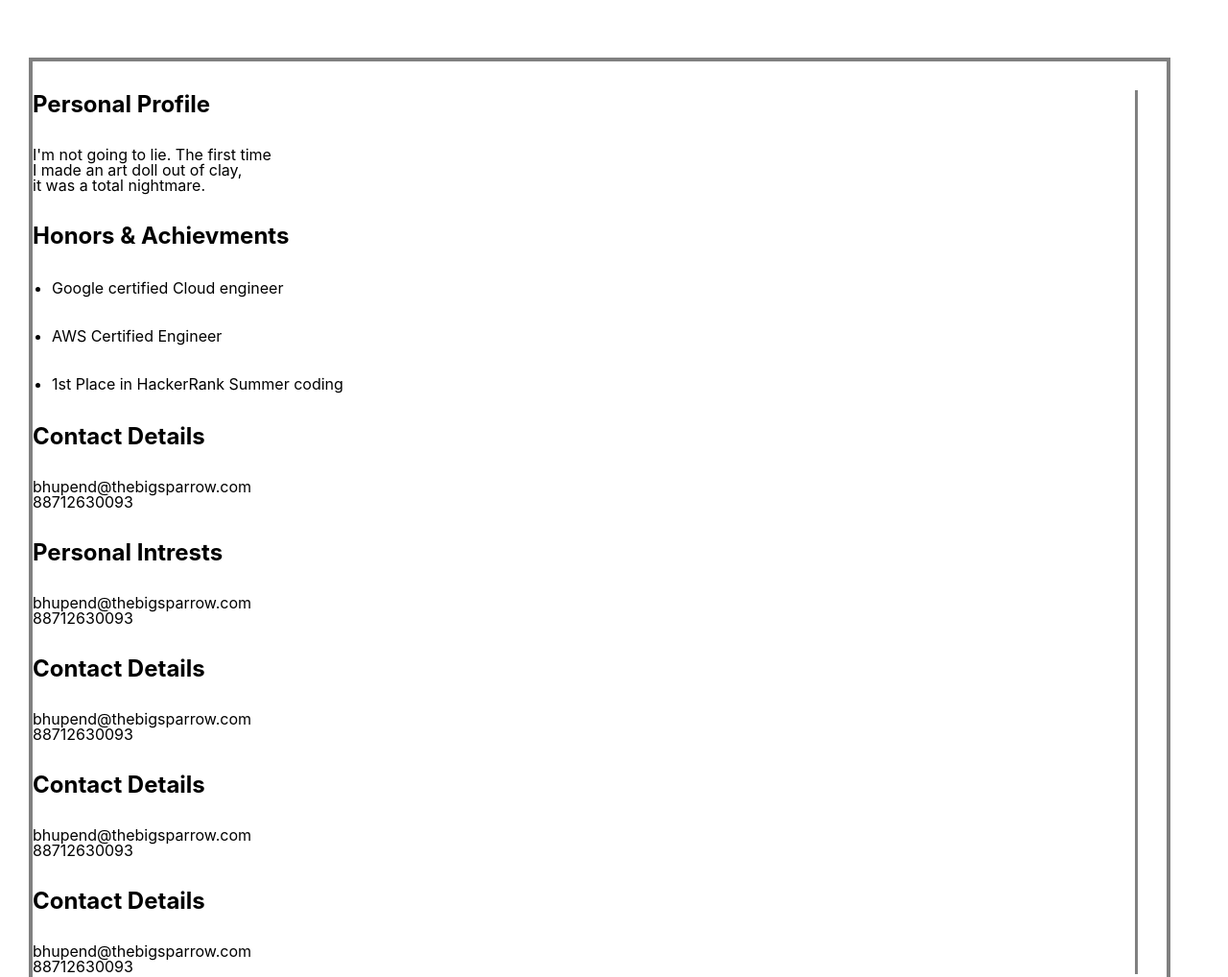
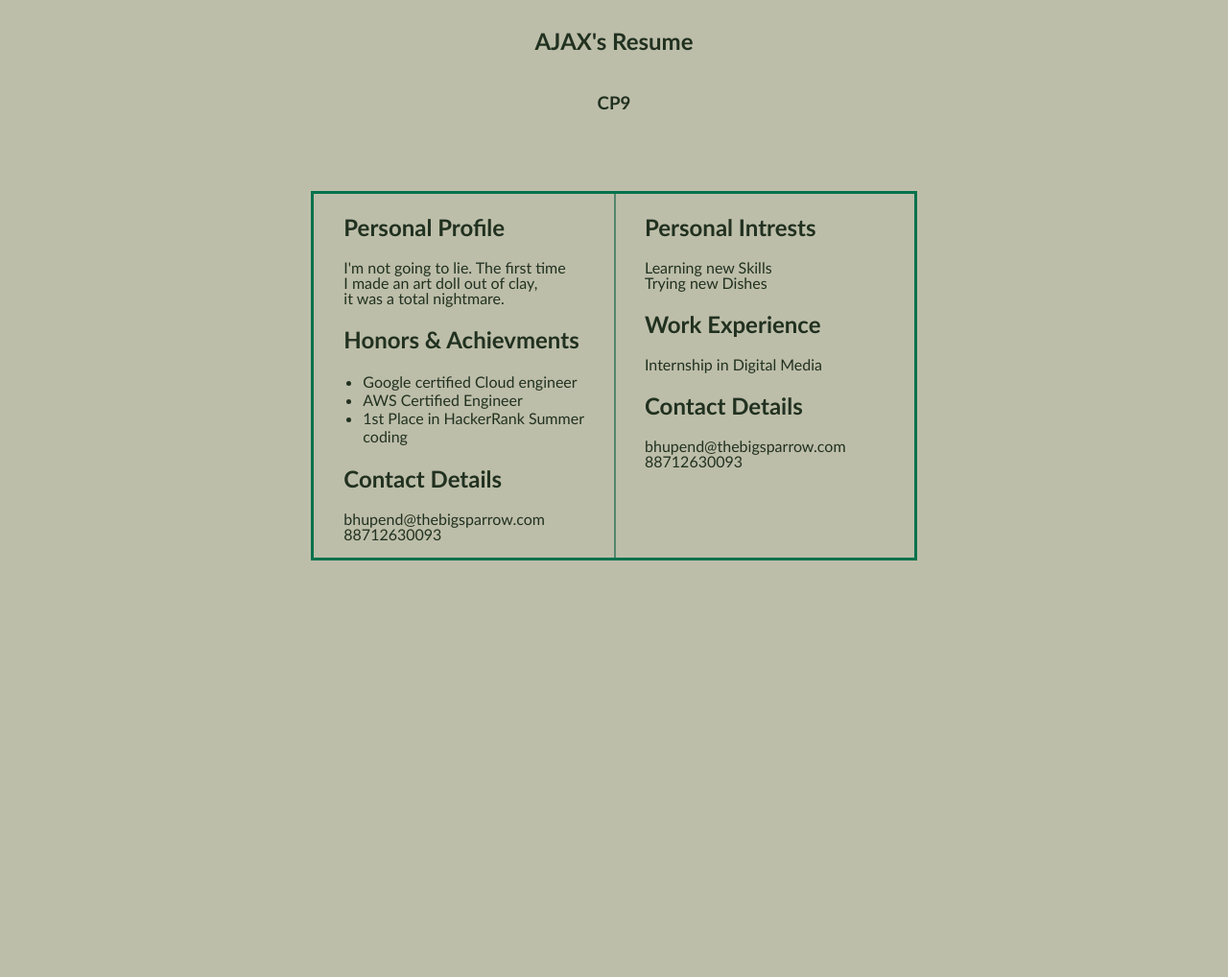
Before and after one commit to Ajax-thebug/devsnest-frontend, a plain HTML site: page Day 2/index.html in a window 1280 px wide. Shown: the top 1018 px of the page at 96% size. After the commit the page ends 800 px from the top, so only its background shows below. Drawn offline with Linux system fonts and the light colour scheme; a script that the page names is missing.

Commit message:
Day 2 styling

```diff
--- a/Day 2/index.html
+++ b/Day 2/index.html
@@ -9,8 +9,12 @@
     <script src='main.js'></script>
 </head>
 <body>
+    <div id="tittle">
+        <h2 id="heading"> AJAX's Resume</h2>
+        <h3 id="subheading">CP9</h3>
+        </div>
     <div id= "box">
-
+        <div id="left-col">
     <div>
         <h2>Personal Profile</h2>
         <p> I'm not going to lie. The first time <br> I made an art doll out of clay, <br>it was a total nightmare.</p>
@@ -40,14 +44,26 @@
         </p>
 
     </div>
+</div>
 
+<div id="right-col">
     <div>
         <h2>
             Personal Intrests
         </h2>
         <p>
-            bhupend@thebigsparrow.com <br>
-            88712630093
+            Learning new Skills<br>
+            Trying new Dishes
+        </p>
+
+    </div>
+
+    <div>
+        <h2>
+            Work Experience
+        </h2>
+        <p>
+            Internship in Digital Media
 
         </p>
 
@@ -65,30 +81,8 @@
 
     </div>
 
-    <div>
-        <h2>
-            Contact Details
-        </h2>
-        <p>
-            bhupend@thebigsparrow.com <br>
-            88712630093
 
-        </p>
-
-    </div>
-    <div>
-        <h2>
-            Contact Details
-        </h2>
-        <p>
-            bhupend@thebigsparrow.com <br>
-            88712630093
-
-        </p>
-
-    </div>
-
-
+</div>
 </div>
 </body>
 </html>
--- a/Day 2/style.css
+++ b/Day 2/style.css
@@ -1,16 +1,16 @@
 *{
-
-    margin-top: 30px;
-    margin-right: 30px;
+    @import url('https://fonts.googleapis.com/css2?family=Karla:wght@500;700&display=swap');
+    /* margin-top: 30px;
+    margin-right: 30px; */
     padding: 0;
     box-sizing: border-box;
-    font-family: -apple-system, BlinkMacSystemFont, 'Segoe UI', Roboto, Oxygen, Ubuntu, Cantarell, 'Open Sans', 'Helvetica Neue', sans-serif;
+    font-family: Calibri, 'Trebuchet MS', sans-serif;
+    background-color: #BDBEA9;
+    color: #213120;
 }
-body{
-    margin-left: 30px;
-    margin-top: 30px;
-    border: 4px solid grey;
-}
+/* body{
+    border: 2px solid grey;
+} */
 p{
     line-height: 1em;
 }
@@ -18,7 +18,49 @@ li{
     margin-left: 20px;
 }
 
+#tittle{
+    color: teal;
+    text-align: center;
+    display: flex;
+    flex-direction: column;
+    position: relative;
+    width: auto;
+    /* max-width: 60%; */
+    margin-left: auto;
+    margin-right: auto;
+}
+
 #box{
-    border-right: 3px solid grey;
-    margin
+    border: 3px solid #04724D;
+    display: flex;
+    flex-wrap: wrap;
+    overflow: hidden;
+    margin-left: auto;
+    margin-right: auto;
+    margin-top: 5%;
+    height: 50%;
+    width: 50%;
+    justify-content: space-between;
 }
+
+/* hr{
+    height: 500px;
+    margin: 0;
+    width: 2px;
+    background-color: black;
+
+
+} */
+
+#right-col {
+margin-right: auto;
+padding-left: 30px;
+border-left: 2px solid #56876D;
+width: 45%;
+}
+
+#left-col{
+margin-left: auto;
+padding-right: 10px;
+width: 45%;
+}
```
